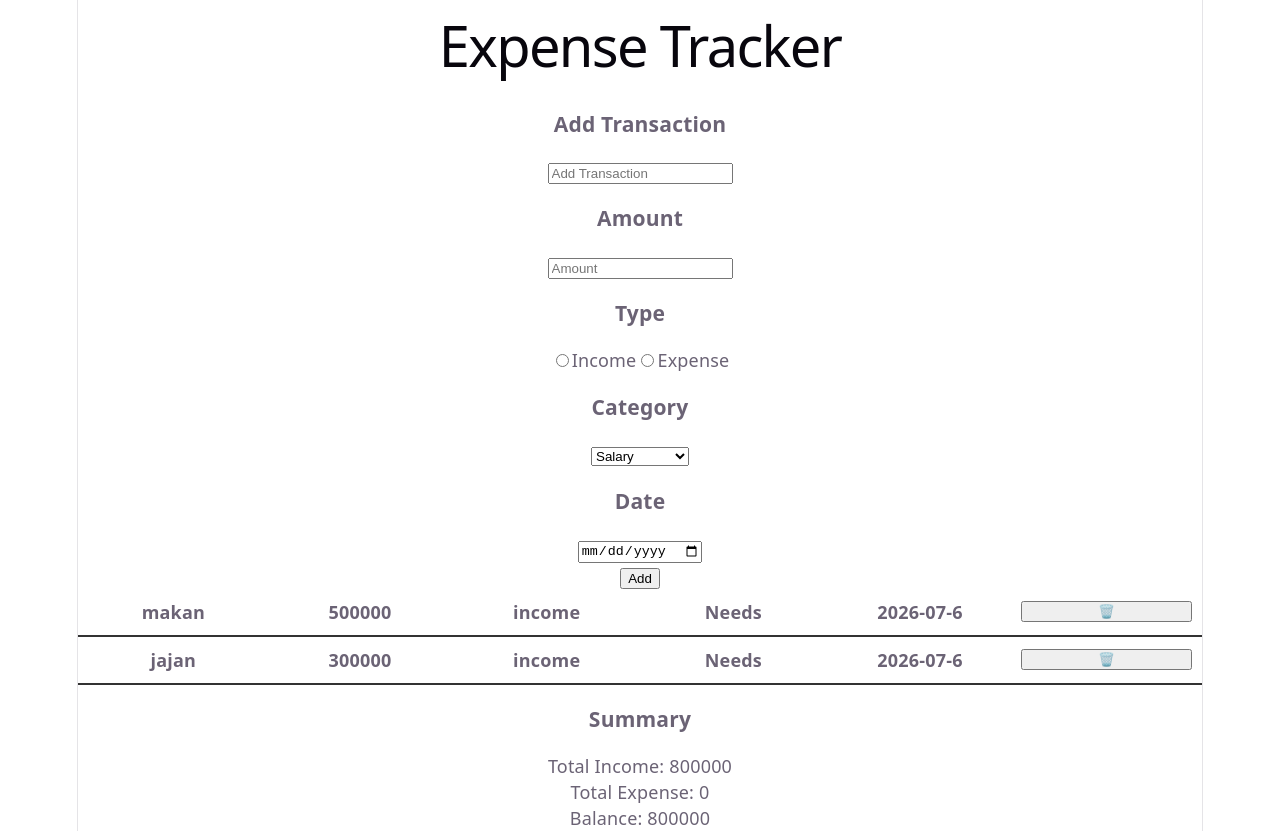
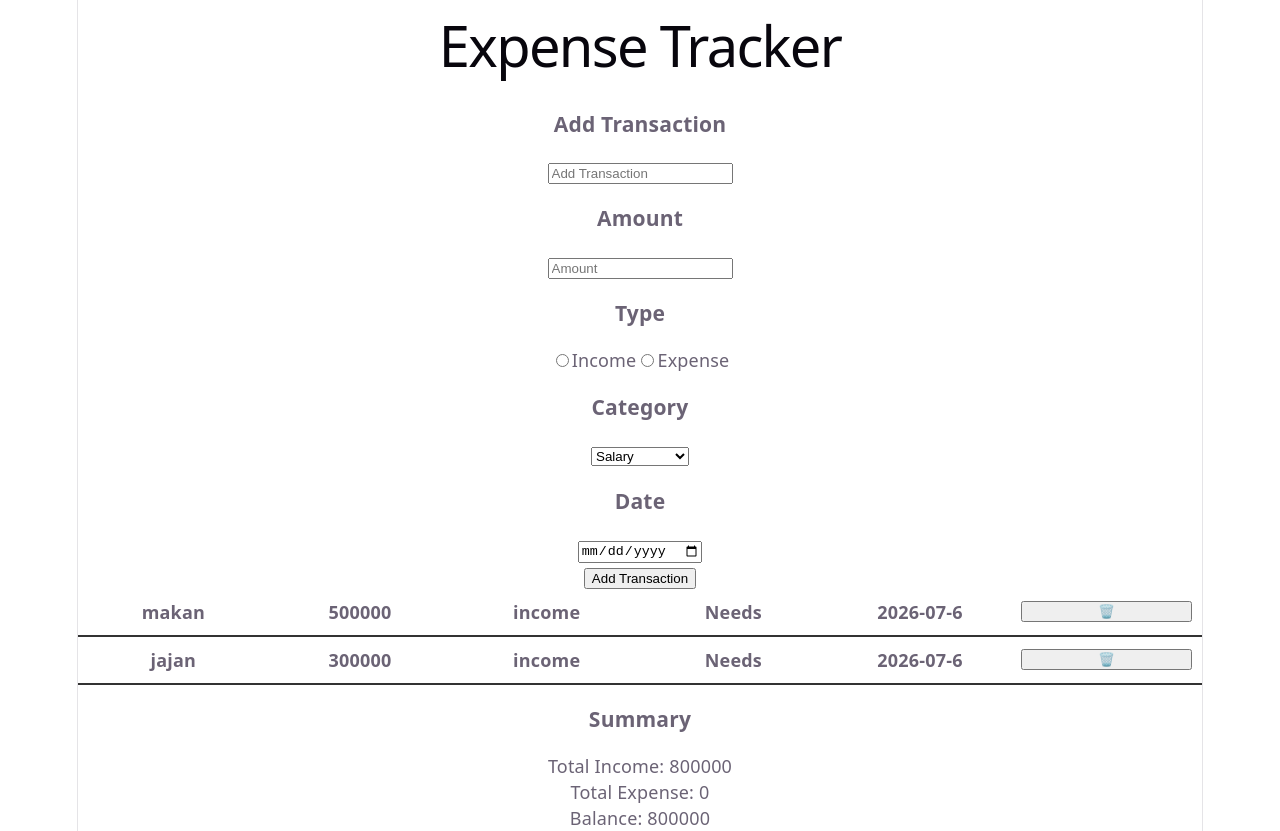
Before and after one commit to dellya-dev/expense-tracker, a React (Vite) app: page / in a window 1280 px wide. Built offline with nearby package versions, Linux system fonts and the light colour scheme.

Commit message:
Add editingTransaction state and change add transaction button

```diff
--- a/src/App.jsx
+++ b/src/App.jsx
@@ -24,6 +24,7 @@ function App() {
       date: "2026-07-6"
     }
   ])
+  const [editingTransaction, setEditingTransaction] = useState(null)
 
   function addTransactions(transaction) {
     setTransactions((prev) => [
@@ -58,6 +59,7 @@ function App() {
       <h1>Expense Tracker</h1>
       <TransactionsForm
         handleTransactions={addTransactions}
+        editingTransaction={editingTransaction}
       />
       <TransactionsList
         transactions={transactions}
--- a/src/components/TransactionsForm.jsx
+++ b/src/components/TransactionsForm.jsx
@@ -1,6 +1,6 @@
 import { useState } from "react"
 
-function TransactionsForm({ handleTransactions }) {
+function TransactionsForm({ handleTransactions, editingTransaction }) {
   const [title, setTitle] = useState("")
   const [amount, setAmount] = useState("")
   const [type, setType] = useState("")
@@ -88,7 +88,10 @@ function TransactionsForm({ handleTransactions }) {
             onChange={(e) => setDate(e.target.value)}
           />
           <div>
-            <button onClick={handleAddButton}>Add</button>
+            <button
+              onClick={handleAddButton}>
+              {editingTransaction? "Save Changes" : "Add Transaction"}
+            </button>
           </div>
       </div>
     </>
```
